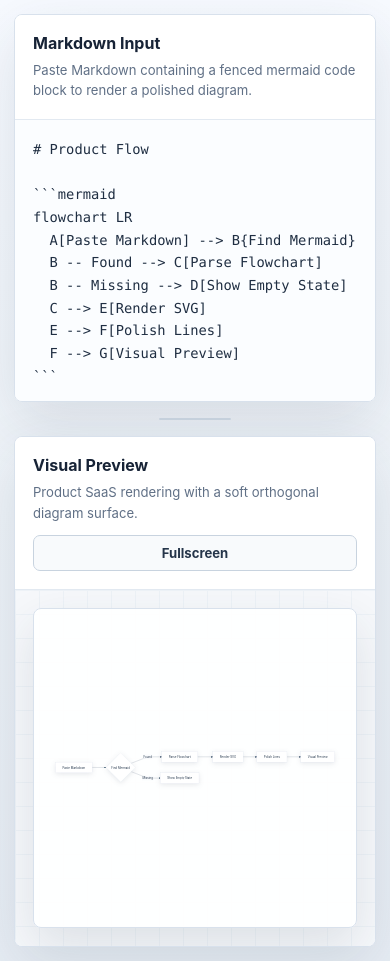
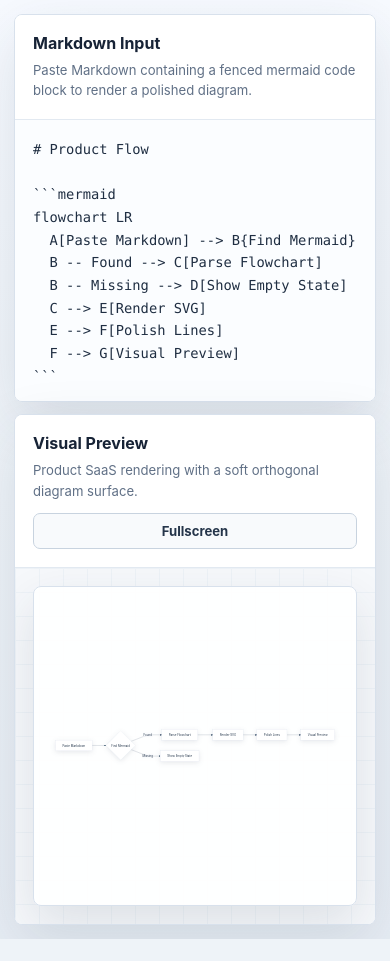
Before and after one commit to xiangjianan/mermaid, a React (Vite) app: page / in a window 390 px wide. After the commit the page ends 939 px from the top, so only its background shows below. Built offline with nearby package versions, Linux system fonts and the light colour scheme.

Commit message:
fix: refine preview layout accessibility

```diff
--- a/src/components/PreviewPane.tsx
+++ b/src/components/PreviewPane.tsx
@@ -13,23 +13,45 @@ type PreviewPaneProps = {
 export function PreviewPane({ state }: PreviewPaneProps) {
   const paneRef = useRef<HTMLElement>(null);
   const [isFallbackFullscreen, setIsFallbackFullscreen] = useState(false);
+  const [isNativeFullscreen, setIsNativeFullscreen] = useState(false);
 
   useEffect(() => {
-    const clearFallbackFullscreen = () => {
+    const syncNativeFullscreen = () => {
+      const paneIsFullscreen = document.fullscreenElement === paneRef.current;
+      setIsNativeFullscreen(paneIsFullscreen);
+
       if (document.fullscreenElement) {
         setIsFallbackFullscreen(false);
       }
     };
 
-    document.addEventListener("fullscreenchange", clearFallbackFullscreen);
+    document.addEventListener("fullscreenchange", syncNativeFullscreen);
 
     return () => {
-      document.removeEventListener("fullscreenchange", clearFallbackFullscreen);
+      document.removeEventListener("fullscreenchange", syncNativeFullscreen);
     };
   }, []);
 
+  useEffect(() => {
+    if (!isFallbackFullscreen) {
+      return undefined;
+    }
+
+    const handleKeyDown = (event: KeyboardEvent) => {
+      if (event.key === "Escape") {
+        setIsFallbackFullscreen(false);
+      }
+    };
+
+    window.addEventListener("keydown", handleKeyDown);
+
+    return () => {
+      window.removeEventListener("keydown", handleKeyDown);
+    };
+  }, [isFallbackFullscreen]);
+
   const handleFullscreenClick = async () => {
-    if (document.fullscreenElement) {
+    if (isNativeFullscreen) {
       await document.exitFullscreen();
       return;
     }
@@ -39,16 +61,21 @@ export function PreviewPane({ state }: PreviewPaneProps) {
       return;
     }
 
+    const requestFullscreen = paneRef.current?.requestFullscreen;
+
+    if (!requestFullscreen) {
+      setIsFallbackFullscreen(true);
+      return;
+    }
+
     try {
-      await paneRef.current?.requestFullscreen();
+      await requestFullscreen.call(paneRef.current);
     } catch {
       setIsFallbackFullscreen(true);
     }
+  };
 
-    if (!paneRef.current?.requestFullscreen) {
-      setIsFallbackFullscreen(true);
-    }
-  };
+  const isFullscreen = isNativeFullscreen || isFallbackFullscreen;
 
   return (
     <section
@@ -63,12 +90,12 @@ export function PreviewPane({ state }: PreviewPaneProps) {
         <button
           type="button"
           className="fullscreen-button"
-          aria-pressed={isFallbackFullscreen || Boolean(document.fullscreenElement)}
+          aria-pressed={isFullscreen}
           onClick={() => {
             void handleFullscreenClick();
           }}
         >
-          Fullscreen
+          {isFullscreen ? "Exit fullscreen" : "Fullscreen"}
         </button>
       </header>
       <div className="preview-canvas" data-testid="preview-canvas">
--- a/src/styles.css
+++ b/src/styles.css
@@ -26,7 +26,7 @@ body,
 
 body {
   min-height: 100vh;
-  overflow: hidden;
+  overflow: auto;
 }
 
 button,
@@ -49,8 +49,8 @@ button {
 .split-pane {
   display: grid;
   width: 100%;
-  height: calc(100vh - 48px);
-  min-height: 560px;
+  height: max(560px, calc(100vh - 48px));
+  min-height: 0;
 }
 
 .split-pane__panel {
@@ -327,37 +327,20 @@ button {
 }
 
 @media (max-width: 780px) {
-  body {
-    overflow: auto;
-  }
-
   .app-shell {
     padding: 14px;
   }
 
   .split-pane {
     grid-template-columns: minmax(0, 1fr) !important;
-    grid-template-rows: minmax(360px, 46vh) auto minmax(420px, 1fr);
+    grid-template-rows: minmax(360px, 46vh) minmax(420px, 1fr);
     height: auto;
     min-height: calc(100vh - 28px);
     gap: 12px;
   }
 
   .split-pane__divider {
-    width: 100%;
-    height: 10px;
-    cursor: default;
-  }
-
-  .split-pane__divider span {
-    width: 72px;
-    height: 2px;
-  }
-
-  .split-pane__divider:hover span,
-  .split-pane__divider:focus-visible span {
-    width: 72px;
-    height: 3px;
+    display: none;
   }
 
   .pane-header {
```
